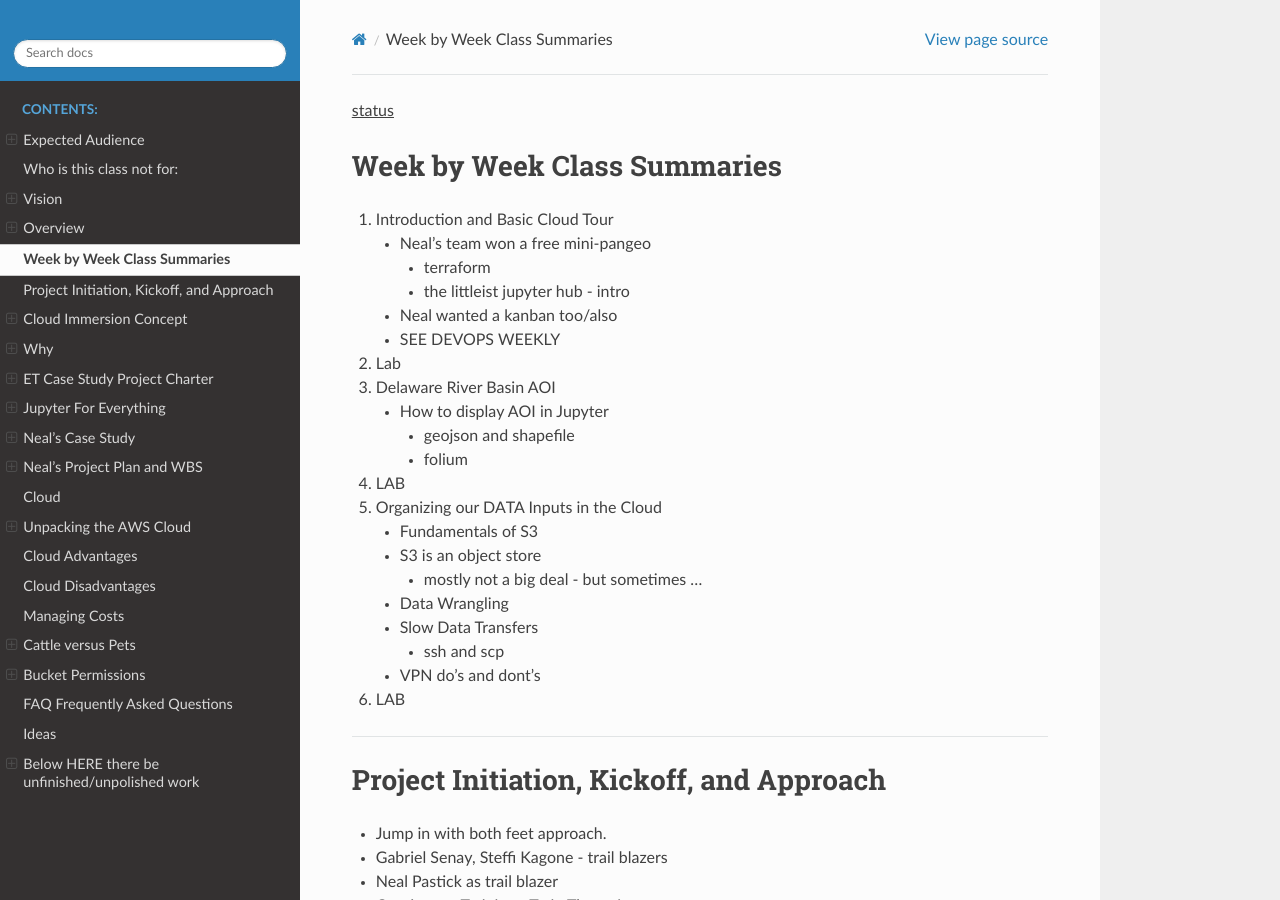
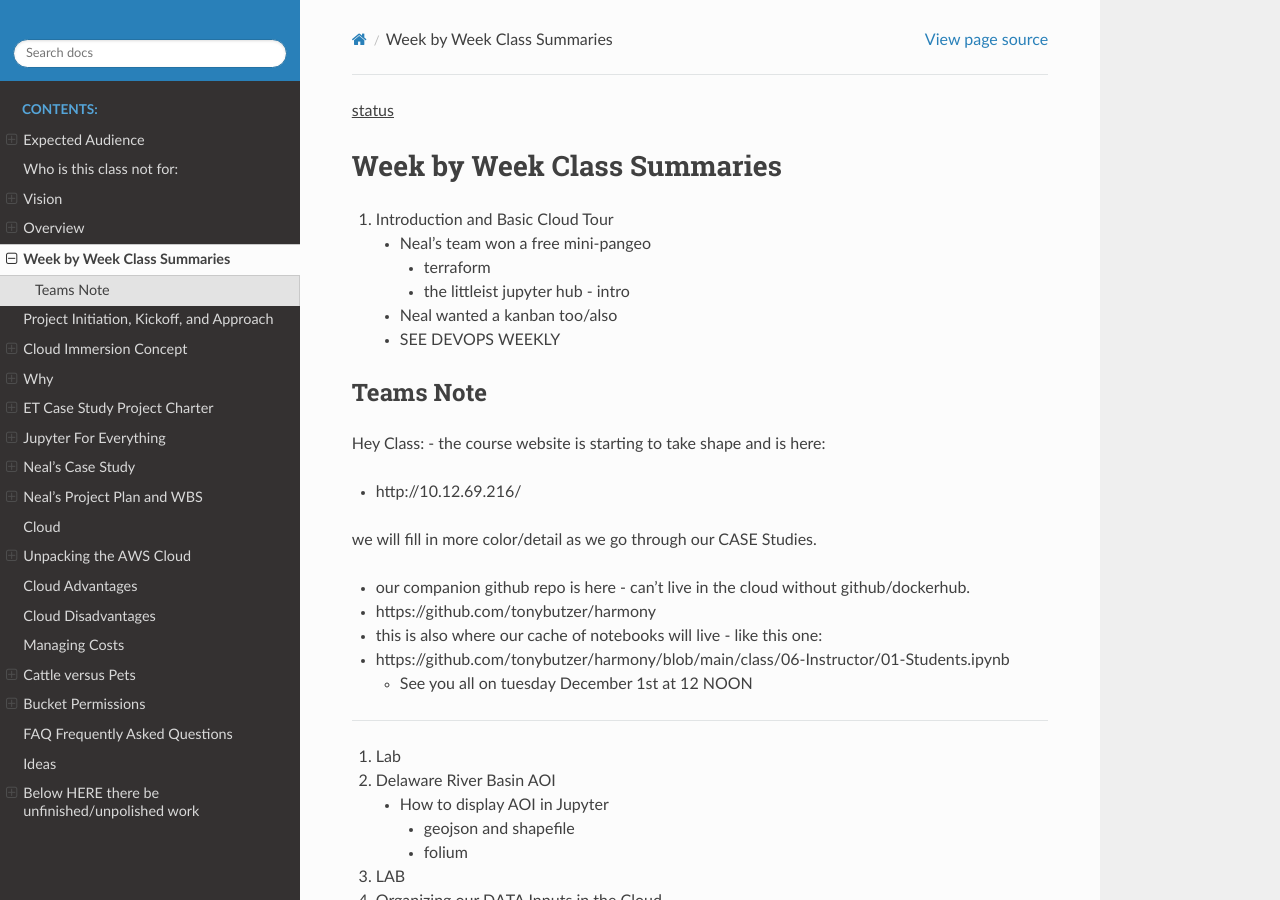
Before and after one commit to tonybutzer/harmony, a Sphinx documentation site: the page built from documentation/source/00status.md, in a window 1280 px wide and 900 px high. Built offline with Sphinx 7.4.7 and the Read the Docs theme 2.0.0, drawn with Linux system fonts in a browser that asks for light colours; pages that are not in the unit, such as notebooks, are missing from menus.

Commit message:
automatic git update from Makefile

```diff
--- a/documentation/source/00status.md
+++ b/documentation/source/00status.md
@@ -8,6 +8,18 @@
 		- the littleist jupyter hub - intro
 	- Neal wanted a kanban too/also
 	- SEE DEVOPS WEEKLY
+
+## Teams Note
+Hey Class: - the course website is starting to take shape and is here:
+- http://10.12.69.216/
+
+we will fill in more color/detail as we go through our CASE Studies.
+- our companion github repo is here - can't live in the cloud without github/dockerhub.
+- https://github.com/tonybutzer/harmony
+- this is also where our cache of notebooks will live - like this one:
+- https://github.com/tonybutzer/harmony/blob/main/class/06-Instructor/01-Students.ipynb
+	- See you all on tuesday December 1st at 12 NOON
+---
 1. Lab
 2. Delaware River Basin AOI
 	- How to display AOI in Jupyter
```
